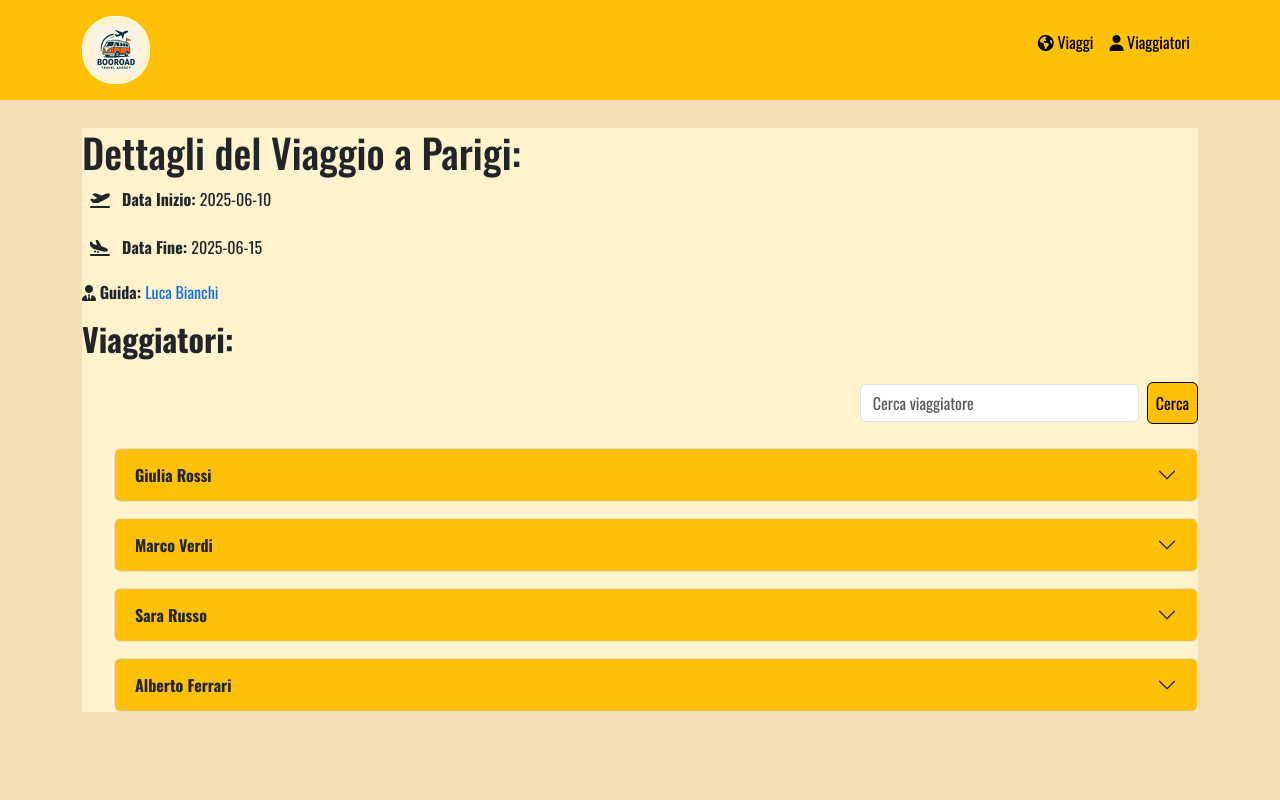
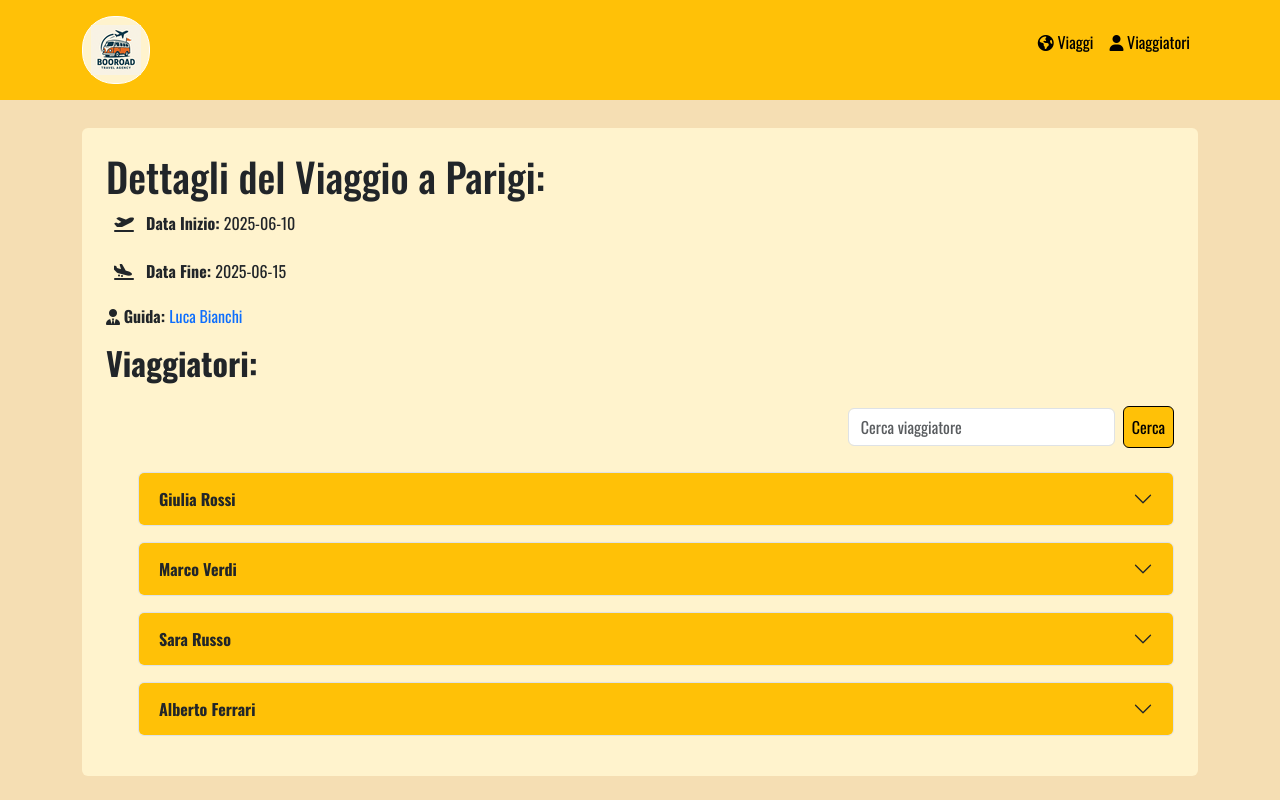
Before and after one commit to ValerioDiBiagio/booroad, a React (Vite) app: page /journey-details/1 in a window 1280 px wide. Built offline with nearby package versions, Linux system fonts and the light colour scheme.

Commit message:
fix: add padding and rounded corners to trip details container in JourneyDetail component

```diff
--- a/src/pages/JourneyDetail.jsx
+++ b/src/pages/JourneyDetail.jsx
@@ -22,7 +22,7 @@ export default function JourneyDetail() {
     <>
       {trip ? (
         <>
-          <div className='bg-warning-subtle'>
+          <div className='bg-warning-subtle p-4 rounded'>
             <h1>Dettagli del Viaggio a {trip.destination}:</h1>
             <div>
               <p><strong> <i className="p-2 fa-solid fa-plane-departure"></i> Data Inizio: </strong>{trip.startDate}</p>
```
